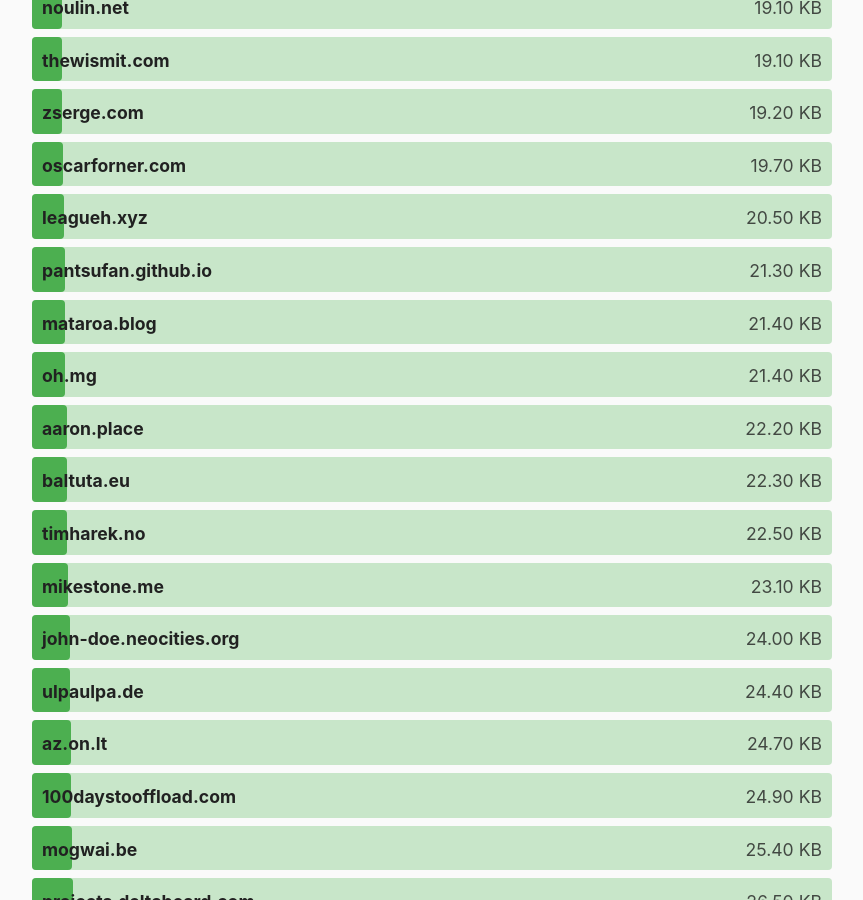
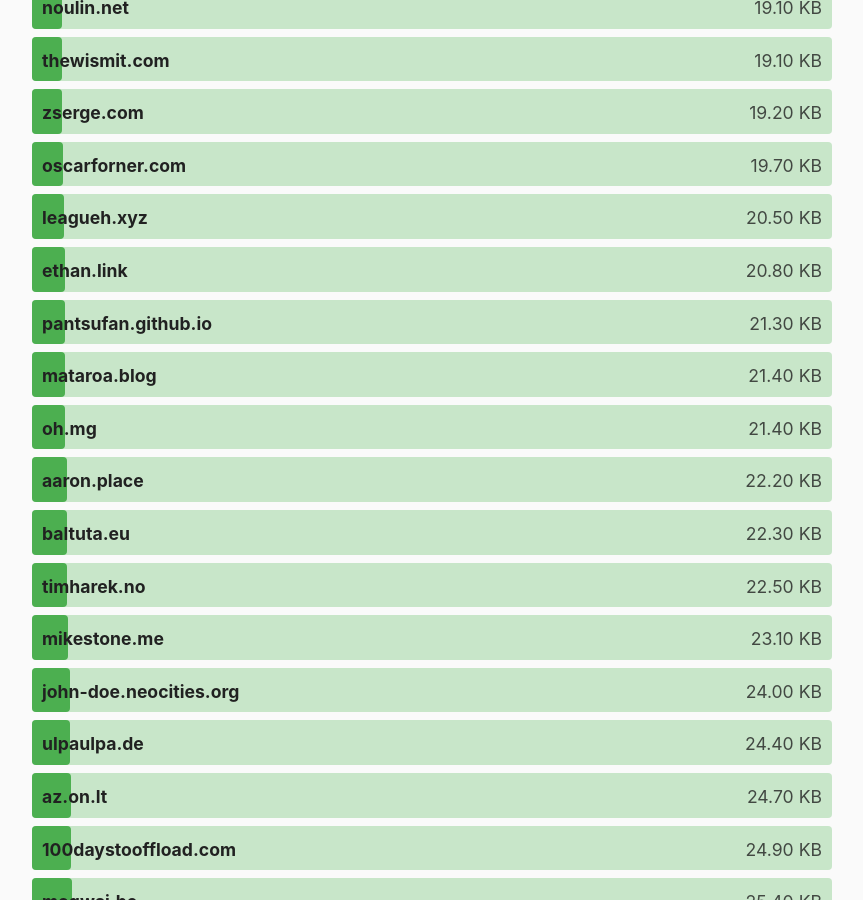
Before and after one commit to kevquirk/512kb.club, a Jekyll site: the page built from index.md, in a window 1280 px wide and 900 px high, scrolled down 4584 px. Shown: the whole window, without its empty margins (208-1071 px from the left). Built offline with Jekyll 4.4.1, drawn with Linux system fonts in a browser that asks for light colours.

Commit message:
Update ethan.link size

```diff
--- a/_data/sites.yml
+++ b/_data/sites.yml
@@ -455,8 +455,8 @@
 
 - domain: ethan.link
   url: https://ethan.link/
-  size: 55.5
-  last_checked: 2021-08-08
+  size: 20.8
+  last_checked: 2021-08-29
 
 - domain: ethanyoo.com
   url: https://www.ethanyoo.com/
```
